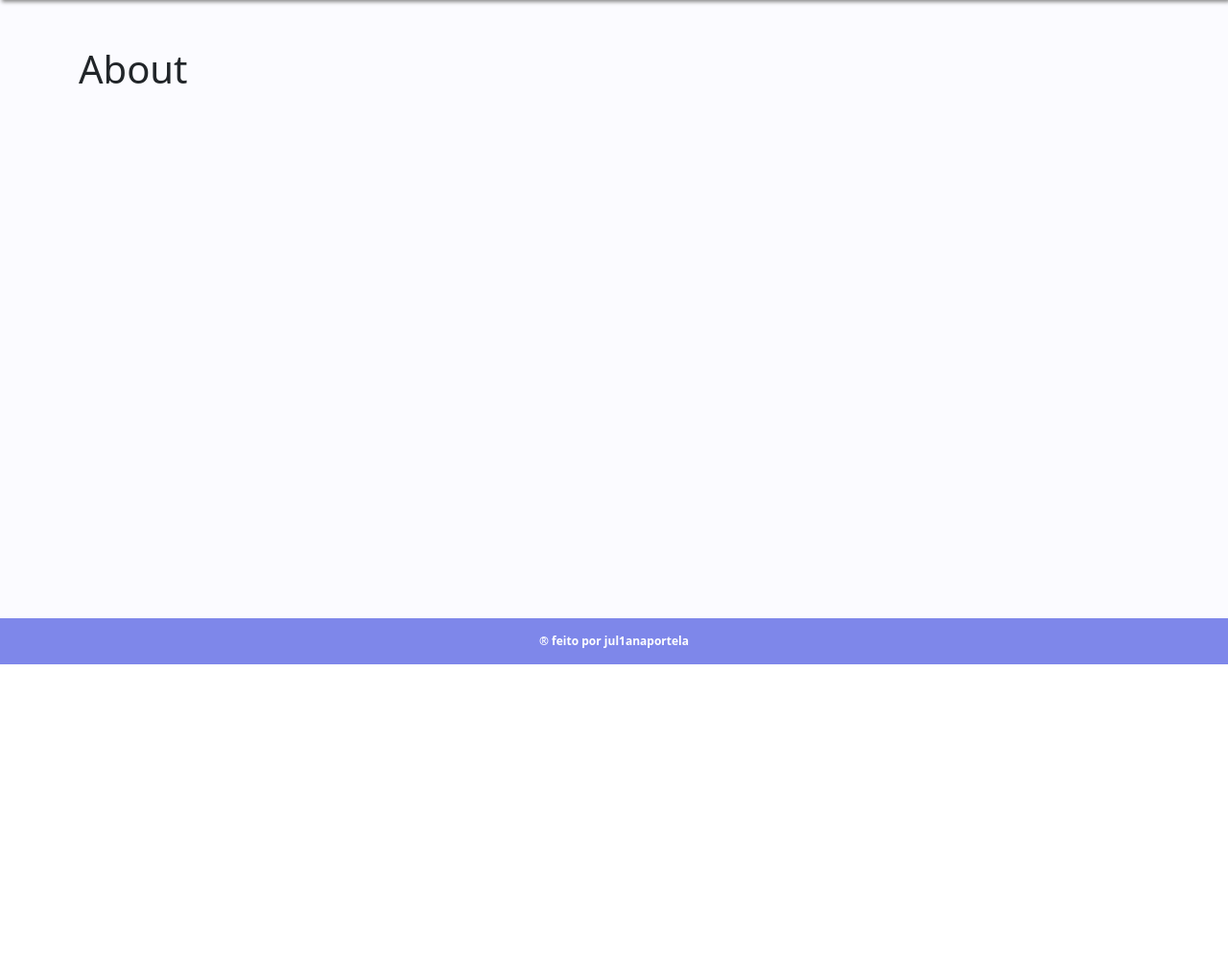
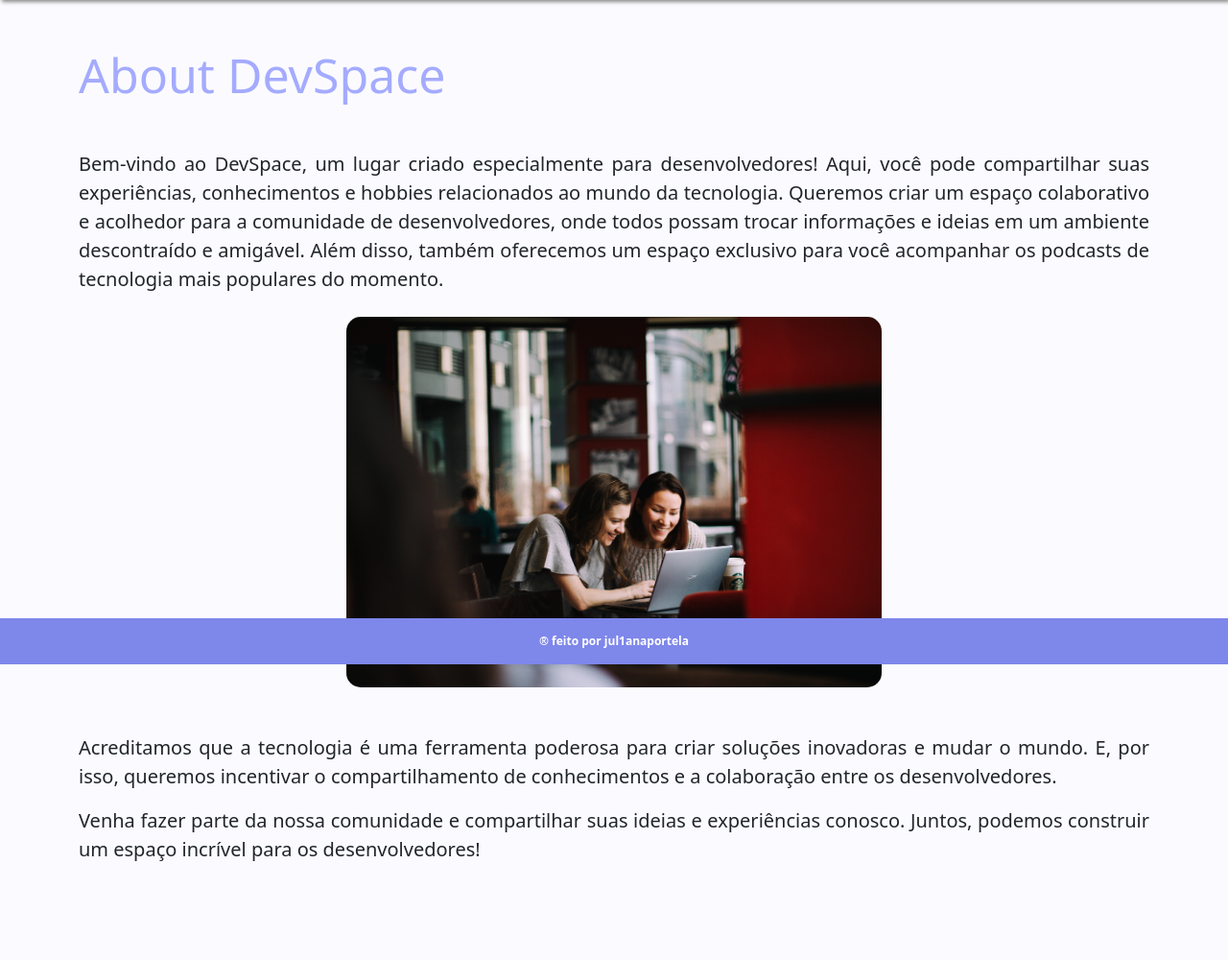
Before and after one commit to jul1anaportela/DevSpace, a Flask app: page /about in a window 1280 px wide. Shown: the part 108-1108 px from the top of the page at 96% size. Before the commit the page ends 800 px from the top, so only its background shows below. Run offline with Flask 3, Linux system fonts and the light colour scheme; some libraries are stand-ins or nearby versions.

Commit message:
:sparkles: algumas mudanças em arquivos já existentes :sparkles:

```diff
--- a/comuna/templates/about.html
+++ b/comuna/templates/about.html
@@ -1,7 +1,25 @@
 {% extends 'base.html' %}
 
 {% block body %}
-    <div class="container mt-5">
-        <h1>About</h1>
+    <div class="div-textos container mt-5 mb-5 ">
+        <h1 class="titulo-about">About DevSpace</h1>
+
+        <div class=" mt-5 mb-5">
+            <p class="texto-about mb-4">Bem-vindo ao DevSpace, um lugar criado especialmente para desenvolvedores! Aqui, você pode
+                compartilhar suas experiências, conhecimentos e hobbies relacionados ao mundo da tecnologia.
+                Queremos criar um espaço colaborativo e acolhedor para a comunidade de desenvolvedores, onde
+                todos possam trocar informações e ideias em um ambiente descontraído e amigável. Além disso,
+                também oferecemos um espaço exclusivo para você acompanhar os podcasts de tecnologia mais populares
+                do momento.</p>
+
+            <img class="image-about text-center" src="{{url_for('static', filename='about/about.jpg')}}" alt="">
+
+            <p class="texto-about mt-5">Acreditamos que a tecnologia é uma ferramenta poderosa para criar soluções inovadoras e mudar o
+                mundo. E, por isso, queremos incentivar o compartilhamento de conhecimentos e a colaboração entre
+                os desenvolvedores.</p>
+
+            <p class="texto-about mb-4">Venha fazer parte da nossa comunidade e compartilhar suas ideias e experiências conosco. Juntos,
+                podemos construir um espaço incrível para os desenvolvedores!</p>
+        </div>
     </div>
 {% endblock %}
--- a/comuna/templates/base.html
+++ b/comuna/templates/base.html
@@ -8,6 +8,7 @@
     <link rel="stylesheet" type="text/css" href="{{url_for('static', filename='main.css')}}">
     <link rel="stylesheet" href="{{url_for('static', filename='navbar.css')}}">
     <link rel="stylesheet" href="{{url_for('static', filename='home.css')}}">
+    <link rel="stylesheet" href="{{url_for('static', filename='about.css')}}">
     <link rel="preconnect" href="https://fonts.googleapis.com">
     <link rel="preconnect" href="https://fonts.gstatic.com" crossorigin>
     <link href="https://fonts.googleapis.com/css2?family=Ubuntu:wght@400;500;700&display=swap" rel="stylesheet">
--- a/comuna/templates/perfil.html
+++ b/comuna/templates/perfil.html
@@ -63,6 +63,7 @@
         </div>
     </div>
 
+
 {% block form_editar_perfil %}
 {% endblock %}
 {% endblock %}
```
Also changed, not shown: instance/comunidade.db.
